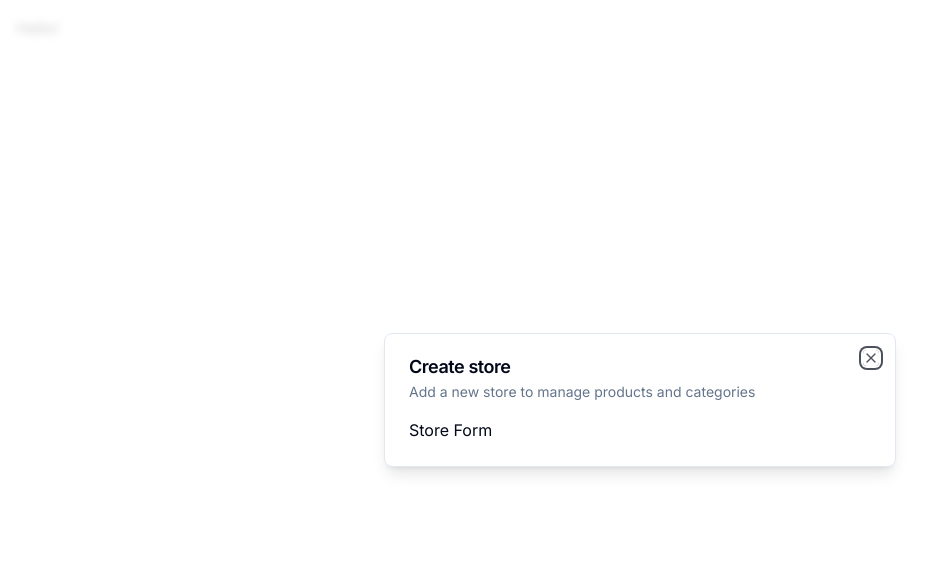
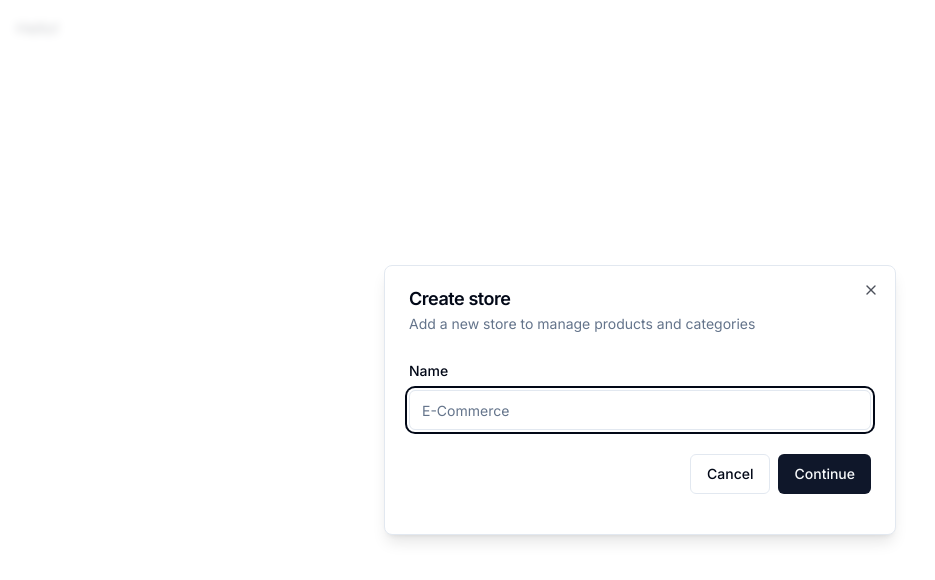
Before and after one commit to AlexPirko/next13-ecommerce-admin, a Next.js app: page / in a window 1280 px wide. Shown: the top 580 px of the page, without its empty margins (0-935 px from the left). Built offline with nearby package versions, Linux system fonts and the light colour scheme.

Commit message:
add submit form to modal

```diff
--- a/components/modals/store-modal.tsx
+++ b/components/modals/store-modal.tsx
@@ -1,9 +1,32 @@
 'use client';
+import { useForm } from 'react-hook-form';
+
+import * as z from 'zod';
+import { zodResolver } from '@hookform/resolvers/zod';
+
 import { useStoreModal } from '@/hooks/use-store-modal';
 import { Modal } from '@/components/ui/modal';
+import { Form, FormControl, FormField, FormItem, FormLabel, FormMessage } from '@/components/ui/form';
+import { Input } from '@/components/ui/input';
+import { Button } from '@/components/ui/button';
+
+const formSchema = z.object({
+    name: z.string().min(2),
+});
 
 export const StoreModal = () => {
     const storeModal = useStoreModal();
+
+    const form = useForm<z.infer<typeof formSchema>>({
+        resolver: zodResolver(formSchema),
+        defaultValues: {
+            name: '',
+        },
+    });
+
+    const onSubmit = async (values: z.infer<typeof formSchema>) => {
+        console.log(values);
+    };
 
     return (
         <Modal
@@ -13,7 +36,33 @@ export const StoreModal = () => {
             onClose={() => {
                 storeModal.onClose;
             }}>
-            Store Form
+            <div>
+                <div className='space-y-4 py-2 pb-4'>
+                    <Form {...form}>
+                        <form onSubmit={form.handleSubmit(onSubmit)}>
+                            <FormField
+                                control={form.control}
+                                name='name'
+                                render={({ field }) => (
+                                    <FormItem>
+                                        <FormLabel>Name</FormLabel>
+                                        <FormControl>
+                                            <Input placeholder='E-Commerce' {...field} />
+                                        </FormControl>
+                                        <FormMessage/>
+                                    </FormItem>
+                                )}
+                            />
+                            <div className='pt-6 space-x-2 flex items-center justify-end'>
+                                <Button variant='outline' onClick={storeModal.onClose}>
+                                    Cancel
+                                </Button>
+                                <Button type='submit'>Continue</Button>
+                            </div>
+                        </form>
+                    </Form>
+                </div>
+            </div>
         </Modal>
     );
 };
--- /dev/null
+++ b/components/ui/form.tsx
@@ -0,0 +1,176 @@
+import * as React from "react"
+import * as LabelPrimitive from "@radix-ui/react-label"
+import { Slot } from "@radix-ui/react-slot"
+import {
+  Controller,
+  ControllerProps,
+  FieldPath,
+  FieldValues,
+  FormProvider,
+  useFormContext,
+} from "react-hook-form"
+
+import { cn } from "@/lib/utils"
+import { Label } from "@/components/ui/label"
+
+const Form = FormProvider
+
+type FormFieldContextValue<
+  TFieldValues extends FieldValues = FieldValues,
+  TName extends FieldPath<TFieldValues> = FieldPath<TFieldValues>
+> = {
+  name: TName
+}
+
+const FormFieldContext = React.createContext<FormFieldContextValue>(
+  {} as FormFieldContextValue
+)
+
+const FormField = <
+  TFieldValues extends FieldValues = FieldValues,
+  TName extends FieldPath<TFieldValues> = FieldPath<TFieldValues>
+>({
+  ...props
+}: ControllerProps<TFieldValues, TName>) => {
+  return (
+    <FormFieldContext.Provider value={{ name: props.name }}>
+      <Controller {...props} />
+    </FormFieldContext.Provider>
+  )
+}
+
+const useFormField = () => {
+  const fieldContext = React.useContext(FormFieldContext)
+  const itemContext = React.useContext(FormItemContext)
+  const { getFieldState, formState } = useFormContext()
+
+  const fieldState = getFieldState(fieldContext.name, formState)
+
+  if (!fieldContext) {
+    throw new Error("useFormField should be used within <FormField>")
+  }
+
+  const { id } = itemContext
+
+  return {
+    id,
+    name: fieldContext.name,
+    formItemId: `${id}-form-item`,
+    formDescriptionId: `${id}-form-item-description`,
+    formMessageId: `${id}-form-item-message`,
+    ...fieldState,
+  }
+}
+
+type FormItemContextValue = {
+  id: string
+}
+
+const FormItemContext = React.createContext<FormItemContextValue>(
+  {} as FormItemContextValue
+)
+
+const FormItem = React.forwardRef<
+  HTMLDivElement,
+  React.HTMLAttributes<HTMLDivElement>
+>(({ className, ...props }, ref) => {
+  const id = React.useId()
+
+  return (
+    <FormItemContext.Provider value={{ id }}>
+      <div ref={ref} className={cn("space-y-2", className)} {...props} />
+    </FormItemContext.Provider>
+  )
+})
+FormItem.displayName = "FormItem"
+
+const FormLabel = React.forwardRef<
+  React.ElementRef<typeof LabelPrimitive.Root>,
+  React.ComponentPropsWithoutRef<typeof LabelPrimitive.Root>
+>(({ className, ...props }, ref) => {
+  const { error, formItemId } = useFormField()
+
+  return (
+    <Label
+      ref={ref}
+      className={cn(error && "text-destructive", className)}
+      htmlFor={formItemId}
+      {...props}
+    />
+  )
+})
+FormLabel.displayName = "FormLabel"
+
+const FormControl = React.forwardRef<
+  React.ElementRef<typeof Slot>,
+  React.ComponentPropsWithoutRef<typeof Slot>
+>(({ ...props }, ref) => {
+  const { error, formItemId, formDescriptionId, formMessageId } = useFormField()
+
+  return (
+    <Slot
+      ref={ref}
+      id={formItemId}
+      aria-describedby={
+        !error
+          ? `${formDescriptionId}`
+          : `${formDescriptionId} ${formMessageId}`
+      }
+      aria-invalid={!!error}
+      {...props}
+    />
+  )
+})
+FormControl.displayName = "FormControl"
+
+const FormDescription = React.forwardRef<
+  HTMLParagraphElement,
+  React.HTMLAttributes<HTMLParagraphElement>
+>(({ className, ...props }, ref) => {
+  const { formDescriptionId } = useFormField()
+
+  return (
+    <p
+      ref={ref}
+      id={formDescriptionId}
+      className={cn("text-sm text-muted-foreground", className)}
+      {...props}
+    />
+  )
+})
+FormDescription.displayName = "FormDescription"
+
+const FormMessage = React.forwardRef<
+  HTMLParagraphElement,
+  React.HTMLAttributes<HTMLParagraphElement>
+>(({ className, children, ...props }, ref) => {
+  const { error, formMessageId } = useFormField()
+  const body = error ? String(error?.message) : children
+
+  if (!body) {
+    return null
+  }
+
+  return (
+    <p
+      ref={ref}
+      id={formMessageId}
+      className={cn("text-sm font-medium text-destructive", className)}
+      {...props}
+    >
+      {body}
+    </p>
+  )
+})
+FormMessage.displayName = "FormMessage"
+
+export {
+  useFormField,
+  Form,
+  FormItem,
+  FormLabel,
+  FormControl,
+  FormDescription,
+  FormMessage,
+  FormField,
+}
--- /dev/null
+++ b/components/ui/input.tsx
@@ -0,0 +1,25 @@
+import * as React from "react"
+
+import { cn } from "@/lib/utils"
+
+export interface InputProps
+  extends React.InputHTMLAttributes<HTMLInputElement> {}
+
+const Input = React.forwardRef<HTMLInputElement, InputProps>(
+  ({ className, type, ...props }, ref) => {
+    return (
+      <input
+        type={type}
+        className={cn(
+          "flex h-10 w-full rounded-md border border-input bg-background px-3 py-2 text-sm ring-offset-background file:border-0 file:bg-transparent file:text-sm file:font-medium placeholder:text-muted-foreground focus-visible:outline-none focus-visible:ring-2 focus-visible:ring-ring focus-visible:ring-offset-2 disabled:cursor-not-allowed disabled:opacity-50",
+          className
+        )}
+        ref={ref}
+        {...props}
+      />
+    )
+  }
+)
+Input.displayName = "Input"
+
+export { Input }
--- /dev/null
+++ b/components/ui/label.tsx
@@ -0,0 +1,26 @@
+"use client"
+
+import * as React from "react"
+import * as LabelPrimitive from "@radix-ui/react-label"
+import { cva, type VariantProps } from "class-variance-authority"
+
+import { cn } from "@/lib/utils"
+
+const labelVariants = cva(
+  "text-sm font-medium leading-none peer-disabled:cursor-not-allowed peer-disabled:opacity-70"
+)
+
+const Label = React.forwardRef<
+  React.ElementRef<typeof LabelPrimitive.Root>,
+  React.ComponentPropsWithoutRef<typeof LabelPrimitive.Root> &
+    VariantProps<typeof labelVariants>
+>(({ className, ...props }, ref) => (
+  <LabelPrimitive.Root
+    ref={ref}
+    className={cn(labelVariants(), className)}
+    {...props}
+  />
+))
+Label.displayName = LabelPrimitive.Root.displayName
+
+export { Label }
--- a/package.json
+++ b/package.json
@@ -10,7 +10,9 @@
   },
   "dependencies": {
     "@clerk/nextjs": "^4.26.2",
+    "@hookform/resolvers": "^3.3.2",
     "@radix-ui/react-dialog": "^1.0.5",
+    "@radix-ui/react-label": "^2.0.2",
     "@radix-ui/react-slot": "^1.0.2",
     "class-variance-authority": "^0.7.0",
     "clsx": "^2.0.0",
@@ -18,8 +20,10 @@
     "next": "13.5.4",
     "react": "^18",
     "react-dom": "^18",
+    "react-hook-form": "^7.48.2",
     "tailwind-merge": "^2.0.0",
     "tailwindcss-animate": "^1.0.7",
+    "zod": "^3.22.4",
     "zustand": "^4.4.6"
   },
   "devDependencies": {
```
Also changed, not shown: 1 other file (tests, documents, lock files or other folders).
